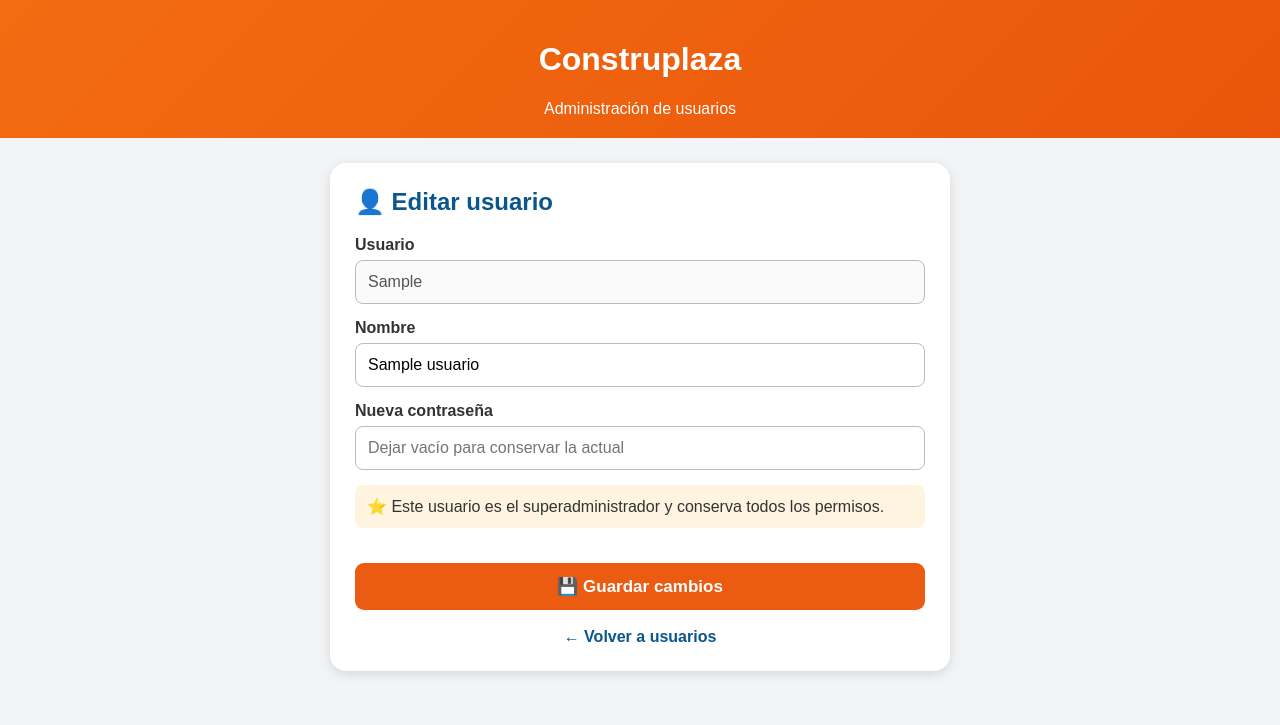
After one commit to minor2612-alt/AppUbicacionesAlajuela, a Flask app: page /usuarios/1/editar in a window 1280 px wide. The commit adds this page. Shown: the top 725 px of the page. Run offline with Flask 3, Linux system fonts and the light colour scheme; a user stored in the database is signed in; tables that the repository leaves empty hold one stand-in row (values such as "Sample post").

Commit message:
agregar administracion de usuarios y permisos

```diff
--- a/app.py
+++ b/app.py
@@ -10,7 +10,9 @@ from urllib.parse import quote
 from flask import Flask, redirect, render_template, request, session, jsonify, url_for, send_from_directory
 from sqlalchemy import (
 
+    Boolean,
     Column,
+    DateTime,
     Integer,
     MetaData,
     String,
@@ -70,6 +72,43 @@ configuracion = Table(
     metadata,
     Column("clave", String(100), primary_key=True),
     Column("valor", Text, nullable=False),
+)
+
+# Etapa 1 del sistema de usuarios y permisos.
+# Estas tablas se crean sin modificar todavía el login administrativo actual.
+usuarios = Table(
+    "usuarios",
+    metadata,
+    Column("id", Integer, primary_key=True, autoincrement=True),
+    Column("usuario", String(100), nullable=False, unique=True),
+    Column("nombre", String(150), nullable=False),
+    Column("password_hash", String(255), nullable=False),
+    Column("activo", Boolean, nullable=False, server_default=text("true")),
+    Column("es_superadmin", Boolean, nullable=False, server_default=text("false")),
+    Column("puede_agregar", Boolean, nullable=False, server_default=text("false")),
+    Column("puede_editar", Boolean, nullable=False, server_default=text("false")),
+    Column("puede_eliminar", Boolean, nullable=False, server_default=text("false")),
+    Column("puede_eliminar_ubicacion", Boolean, nullable=False, server_default=text("false")),
+    Column("puede_actualizar_excel", Boolean, nullable=False, server_default=text("false")),
+    Column("creado_en", DateTime, nullable=False, server_default=func.now()),
+)
+
+historial_cambios = Table(
+    "historial_cambios",
+    metadata,
+    Column("id", Integer, primary_key=True, autoincrement=True),
+    Column("usuario_id", Integer, nullable=True),
+    # Se guarda también el nombre del usuario para conservar la trazabilidad
+    # aunque posteriormente esa cuenta sea desactivada o eliminada.
+    Column("usuario", String(100), nullable=False),
+    Column("accion", String(100), nullable=False),
+    Column("entidad", String(100), nullable=False),
+    Column("registro_id", Integer, nullable=True),
+    Column("codigo", String(100), nullable=True),
+    Column("datos_antes", Text, nullable=True),
+    Column("datos_despues", Text, nullable=True),
+    Column("detalle", Text, nullable=True),
+    Column("fecha_hora", DateTime, nullable=False, server_default=func.now()),
 )
 
 
@@ -358,8 +397,36 @@ def login():
         usuario = request.form.get("usuario", "").strip()
         password = request.form.get("password", "").strip()
 
+        # Primero comprobamos el administrador principal
         if usuario == ADMIN_USER and password == ADMIN_PASSWORD:
             session["admin"] = True
+            session["usuario"] = ADMIN_USER
+            session["es_superadmin"] = True
+            return redirect(url_for("admin"))
+
+        # Después comprobamos los usuarios creados
+        with engine.connect() as conexion:
+            usuario_db = conexion.execute(
+                select(usuarios).where(
+                    func.lower(usuarios.c.usuario) == usuario.lower()
+                )
+            ).mappings().first()
+
+        if (
+            usuario_db
+            and usuario_db["activo"]
+            and check_password_hash(usuario_db["password_hash"], password)
+        ):
+            session["admin"] = True
+            session["usuario"] = usuario_db["usuario"]
+            session["usuario_id"] = usuario_db["id"]
+            session["es_superadmin"] = usuario_db["es_superadmin"]
+            session["puede_agregar"] = usuario_db["puede_agregar"]
+            session["puede_editar"] = usuario_db["puede_editar"]
+            session["puede_eliminar"] = usuario_db["puede_eliminar"]
+            session["puede_eliminar_ubicacion"] = usuario_db["puede_eliminar_ubicacion"]
+            session["puede_actualizar_excel"] = usuario_db["puede_actualizar_excel"]
+
             return redirect(url_for("admin"))
 
         return render_template(
@@ -368,6 +435,7 @@ def login():
         )
 
     return render_template("login.html")
+
 
 
 @app.route("/admin")
@@ -430,7 +498,8 @@ def inventario():
 def actualizar_excel():
     if not session.get("admin"):
         return redirect(url_for("login"))
-
+    if not session.get("es_superadmin") and not session.get("puede_actualizar_excel"):
+        return redirect(url_for("admin"))
     mensaje = ""
     resumen = None
 
@@ -706,7 +775,8 @@ def nuevo():
 def editar():
     if not session.get("admin"):
         return redirect(url_for("login"))
-
+    if not session.get("es_superadmin") and not session.get("puede_editar"):
+        return redirect(url_for("admin"))
     # Entrada directa desde el buscador de Administración.
     if request.method == "GET":
         codigo_buscar = request.args.get("codigo", "").strip()
@@ -922,7 +992,8 @@ def editar():
 def eliminar():
     if not session.get("admin"):
         return redirect(url_for("login"))
-
+    if not session.get("es_superadmin") and not session.get("puede_eliminar"):
+        return redirect(url_for("admin"))
     if request.method == "POST":
         codigo = request.form.get("codigo", "").strip()
         id_registro = request.form.get("id_registro", "").strip()
@@ -1030,7 +1101,8 @@ def eliminar():
 def eliminar_ubicacion():
     if not session.get("admin"):
         return redirect(url_for("login"))
-
+    if not session.get("es_superadmin") and not session.get("puede_eliminar_ubicacion"):
+        return redirect(url_for("admin"))
     if request.method == "POST":
         ubicacion_buscar = request.form.get(
             "ubicacion_buscar",
@@ -1176,6 +1248,134 @@ def eliminar_ubicacion():
 
 
 
+@app.route("/usuarios", methods=["GET", "POST"])
+def gestionar_usuarios():
+    """Lista y crea usuarios con permisos. Solo disponible para el administrador principal."""
+    if not session.get("admin"):
+        return redirect(url_for("login"))
+
+    mensaje = ""
+    error = ""
+
+    if request.method == "POST":
+        usuario = request.form.get("usuario", "").strip()
+        nombre = request.form.get("nombre", "").strip()
+        password = request.form.get("password", "").strip()
+
+        if not usuario or not nombre or not password:
+            error = "Usuario, nombre y contraseña son obligatorios."
+        else:
+            with engine.begin() as conexion:
+                existente = conexion.execute(
+                    select(usuarios.c.id).where(
+                        func.lower(usuarios.c.usuario) == usuario.lower()
+                    )
+                ).scalar_one_or_none()
+
+                if existente is not None:
+                    error = "Ese nombre de usuario ya existe."
+                else:
+                    conexion.execute(
+                        insert(usuarios).values(
+                            usuario=usuario,
+                            nombre=nombre,
+                            password_hash=generate_password_hash(password),
+                            activo=True,
+                            es_superadmin=False,
+                            puede_agregar=request.form.get("puede_agregar") == "on",
+                            puede_editar=request.form.get("puede_editar") == "on",
+                            puede_eliminar=request.form.get("puede_eliminar") == "on",
+                            puede_eliminar_ubicacion=(
+                                request.form.get("puede_eliminar_ubicacion") == "on"
+                            ),
+                            puede_actualizar_excel=(
+                                request.form.get("puede_actualizar_excel") == "on"
+                            ),
+                        )
+                    )
+                    mensaje = "Usuario creado correctamente."
+
+    with engine.connect() as conexion:
+        lista_usuarios = conexion.execute(
+            select(
+                usuarios.c.id,
+                usuarios.c.usuario,
+                usuarios.c.nombre,
+                usuarios.c.activo,
+                usuarios.c.es_superadmin,
+                usuarios.c.puede_agregar,
+                usuarios.c.puede_editar,
+                usuarios.c.puede_eliminar,
+                usuarios.c.puede_eliminar_ubicacion,
+                usuarios.c.puede_actualizar_excel,
+            ).order_by(usuarios.c.usuario)
+        ).mappings().all()
+
+    return render_template(
+        "usuarios.html",
+        mensaje=mensaje,
+        error=error,
+        usuarios_lista=lista_usuarios,
+    )
+
+
+@app.route("/usuarios/<int:usuario_id>/editar", methods=["GET", "POST"])
+def editar_usuario(usuario_id):
+    """Consulta o actualiza permisos de un usuario. No permite desactivar al superadmin."""
+    if not session.get("admin"):
+        return redirect(url_for("login"))
+
+    with engine.begin() as conexion:
+        fila = conexion.execute(
+            select(usuarios).where(usuarios.c.id == usuario_id)
+        ).mappings().first()
+
+        if fila is None:
+            return jsonify({"error": "Usuario no encontrado."}), 404
+
+        if request.method == "POST":
+            nombre = request.form.get("nombre", "").strip() or fila["nombre"]
+            password = request.form.get("password", "").strip()
+            es_superadmin = bool(fila["es_superadmin"])
+
+            valores = {
+                "nombre": nombre,
+                "activo": True if es_superadmin else request.form.get("activo") == "on",
+                "puede_agregar": True if es_superadmin else request.form.get("puede_agregar") == "on",
+                "puede_editar": True if es_superadmin else request.form.get("puede_editar") == "on",
+                "puede_eliminar": True if es_superadmin else request.form.get("puede_eliminar") == "on",
+                "puede_eliminar_ubicacion": (
+                    True if es_superadmin
+                    else request.form.get("puede_eliminar_ubicacion") == "on"
+                ),
+                "puede_actualizar_excel": (
+                    True if es_superadmin
+                    else request.form.get("puede_actualizar_excel") == "on"
+                ),
+            }
+
+            if password:
+                valores["password_hash"] = generate_password_hash(password)
+
+            conexion.execute(
+                update(usuarios)
+                .where(usuarios.c.id == usuario_id)
+                .values(**valores)
+            )
+
+            fila = conexion.execute(
+                select(usuarios).where(usuarios.c.id == usuario_id)
+            ).mappings().first()
+
+    usuario = dict(fila)
+    usuario.pop("password_hash", None)
+
+    return render_template(
+    "editar_usuario.html",
+    usuario=usuario,
+)
+
+
 @app.route("/logout")
 def logout():
     session.pop("admin", None)
--- /dev/null
+++ b/templates/editar_usuario.html
@@ -0,0 +1,232 @@
+<!DOCTYPE html>
+<html lang="es">
+<head>
+    <meta charset="UTF-8">
+    <meta name="viewport" content="width=device-width, initial-scale=1.0">
+    <title>Editar usuario - Construplaza</title>
+
+    <style>
+        * {
+            box-sizing: border-box;
+        }
+
+        body {
+            margin: 0;
+            font-family: Arial, sans-serif;
+            background: #f3f4f6;
+            color: #333;
+        }
+
+        .cabecera {
+            background: linear-gradient(135deg, #f36c12, #e9560b);
+            color: white;
+            padding: 20px;
+            text-align: center;
+        }
+
+        .contenedor {
+            max-width: 650px;
+            margin: 25px auto;
+            padding: 0 15px 30px;
+        }
+
+        .tarjeta {
+            background: white;
+            border-radius: 16px;
+            padding: 25px;
+            box-shadow: 0 3px 12px rgba(0,0,0,0.12);
+        }
+
+        h2 {
+            color: #0b568c;
+            margin-top: 0;
+        }
+
+        label {
+            display: block;
+            font-weight: bold;
+            margin-top: 15px;
+        }
+
+        input[type="text"],
+        input[type="password"] {
+            width: 100%;
+            padding: 12px;
+            margin-top: 6px;
+            border: 1px solid #bbb;
+            border-radius: 8px;
+            font-size: 16px;
+        }
+
+        .permiso {
+            display: flex;
+            gap: 10px;
+            align-items: center;
+            margin: 14px 0;
+        }
+
+        .permiso label {
+            margin: 0;
+            font-weight: normal;
+        }
+
+        button {
+            width: 100%;
+            border: 0;
+            border-radius: 9px;
+            padding: 13px;
+            margin-top: 20px;
+            background: #eb5b12;
+            color: white;
+            font-size: 17px;
+            font-weight: bold;
+            cursor: pointer;
+        }
+
+        .volver {
+            display: block;
+            text-align: center;
+            margin-top: 18px;
+            color: #0b568c;
+            font-weight: bold;
+            text-decoration: none;
+        }
+
+        .nota {
+            background: #fff4df;
+            padding: 12px;
+            border-radius: 8px;
+            margin: 15px 0;
+        }
+    </style>
+</head>
+
+<body>
+
+<div class="cabecera">
+    <h1>Construplaza</h1>
+    <div>Administración de usuarios</div>
+</div>
+
+<div class="contenedor">
+
+    <div class="tarjeta">
+
+        <h2>👤 Editar usuario</h2>
+
+        <form method="POST">
+
+            <label>Usuario</label>
+            <input
+                type="text"
+                value="{{ usuario.usuario }}"
+                disabled
+            >
+
+            <label>Nombre</label>
+            <input
+                type="text"
+                name="nombre"
+                value="{{ usuario.nombre }}"
+                required
+            >
+
+            <label>Nueva contraseña</label>
+            <input
+                type="password"
+                name="password"
+                placeholder="Dejar vacío para conservar la actual"
+            >
+
+            {% if usuario.es_superadmin %}
+
+                <div class="nota">
+                    ⭐ Este usuario es el superadministrador y conserva todos los permisos.
+                </div>
+
+            {% else %}
+
+                <h3>Permisos</h3>
+
+                <div class="permiso">
+                    <input
+                        type="checkbox"
+                        name="activo"
+                        id="activo"
+                        {% if usuario.activo %}checked{% endif %}
+                    >
+                    <label for="activo">Usuario activo</label>
+                </div>
+
+                <div class="permiso">
+                    <input
+                        type="checkbox"
+                        name="puede_agregar"
+                        id="puede_agregar"
+                        {% if usuario.puede_agregar %}checked{% endif %}
+                    >
+                    <label for="puede_agregar">Agregar productos</label>
+                </div>
+
+                <div class="permiso">
+                    <input
+                        type="checkbox"
+                        name="puede_editar"
+                        id="puede_editar"
+                        {% if usuario.puede_editar %}checked{% endif %}
+                    >
+                    <label for="puede_editar">Editar productos</label>
+                </div>
+
+                <div class="permiso">
+                    <input
+                        type="checkbox"
+                        name="puede_eliminar"
+                        id="puede_eliminar"
+                        {% if usuario.puede_eliminar %}checked{% endif %}
+                    >
+                    <label for="puede_eliminar">Eliminar productos</label>
+                </div>
+
+                <div class="permiso">
+                    <input
+                        type="checkbox"
+                        name="puede_eliminar_ubicacion"
+                        id="puede_eliminar_ubicacion"
+                        {% if usuario.puede_eliminar_ubicacion %}checked{% endif %}
+                    >
+                    <label for="puede_eliminar_ubicacion">
+                        Eliminar ubicaciones
+                    </label>
+                </div>
+
+                <div class="permiso">
+                    <input
+                        type="checkbox"
+                        name="puede_actualizar_excel"
+                        id="puede_actualizar_excel"
+                        {% if usuario.puede_actualizar_excel %}checked{% endif %}
+                    >
+                    <label for="puede_actualizar_excel">
+                        Actualizar desde Excel
+                    </label>
+                </div>
+
+            {% endif %}
+
+            <button type="submit">
+                💾 Guardar cambios
+            </button>
+
+        </form>
+
+        <a class="volver" href="{{ url_for('gestionar_usuarios') }}">
+            ← Volver a usuarios
+        </a>
+
+    </div>
+
+</div>
+
+</body>
+</html>
```
Also changed, not shown: templates/admin.html (+19 -5 lines), templates/usuarios.html (added, +97 -0 lines).
